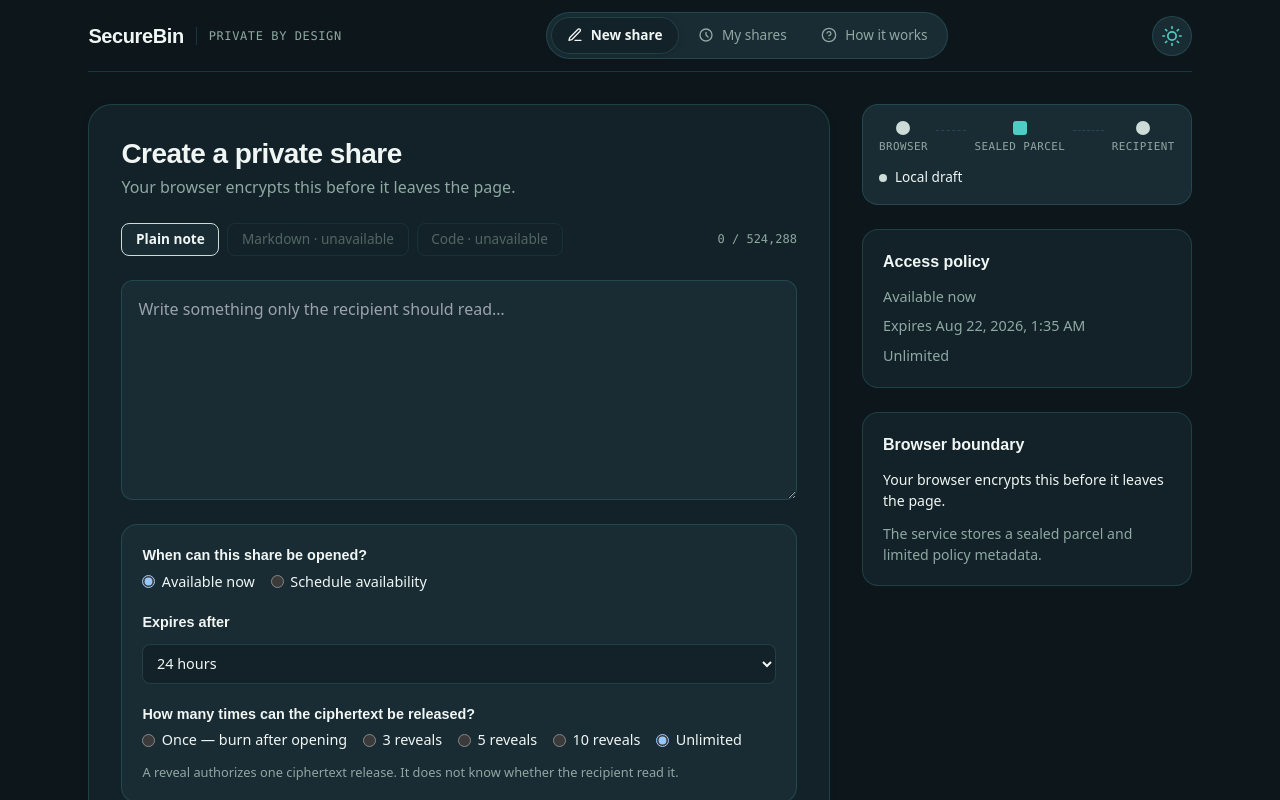
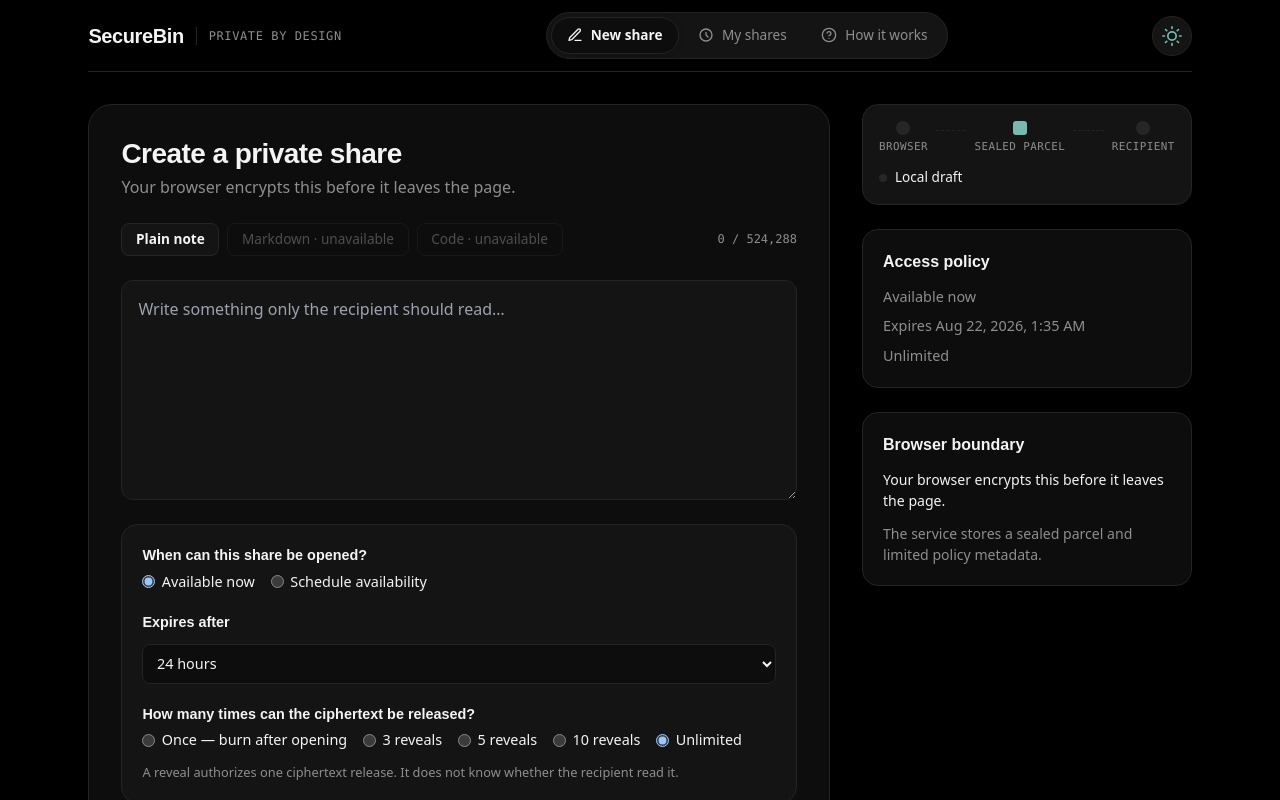
Before and after one commit to adithyarao2605/SecureBin, a Next.js app: page / in a window 1280 px wide. Shown: the top 800 px of the page. Built offline with nearby package versions, Linux system fonts and the light colour scheme.

Commit message:
style(theme): apply Stitch OLED pure black dark theme with mineral green accents

```diff
--- a/app/globals.css
+++ b/app/globals.css
@@ -8,6 +8,7 @@
   --deep-slate: #2d4148;
   --mineral: #2f7071;
   --mineral-hover: #0d5759;
+  --on-primary: #ffffff;
   --copper: #b86848;
   --mist: #dce9e3;
   --line: color-mix(in srgb, var(--ink) 18%, transparent);
@@ -25,36 +26,38 @@
 
 :root[data-theme="dark"],
 .dark {
-  --linen: #0d171b;
-  --ink: #f0f6f4;
-  --deep-slate: #cddcd7;
-  --mineral: #4ecdc4;
-  --mineral-hover: #6ee7b7;
-  --copper: #e07a5f;
-  --mist: #1a2c33;
-  --line: rgba(78, 205, 196, 0.18);
-  --muted-ink: #8ea8a2;
-  --surface-bg: #132228;
-  --surface-subtle: #192b33;
-  --focus-ring: #4ecdc4;
+  --linen: #000000;
+  --ink: #f4f4f4;
+  --deep-slate: #262626;
+  --mineral: #79b8b0;
+  --mineral-hover: #94d4cb;
+  --on-primary: #000000;
+  --copper: #e29b85;
+  --mist: #161616;
+  --line: #242424;
+  --muted-ink: #8e8e8e;
+  --surface-bg: #0d0d0d;
+  --surface-subtle: #141414;
+  --focus-ring: #79b8b0;
 
   color-scheme: dark;
 }
 
 @media (prefers-color-scheme: dark) {
   :root[data-theme="system"] {
-    --linen: #0d171b;
-    --ink: #f0f6f4;
-    --deep-slate: #cddcd7;
-    --mineral: #4ecdc4;
-    --mineral-hover: #6ee7b7;
-    --copper: #e07a5f;
-    --mist: #1a2c33;
-    --line: rgba(78, 205, 196, 0.18);
-    --muted-ink: #8ea8a2;
-    --surface-bg: #132228;
-    --surface-subtle: #192b33;
-    --focus-ring: #4ecdc4;
+    --linen: #000000;
+    --ink: #f4f4f4;
+    --deep-slate: #262626;
+    --mineral: #79b8b0;
+    --mineral-hover: #94d4cb;
+    --on-primary: #000000;
+    --copper: #e29b85;
+    --mist: #161616;
+    --line: #242424;
+    --muted-ink: #8e8e8e;
+    --surface-bg: #0d0d0d;
+    --surface-subtle: #141414;
+    --focus-ring: #79b8b0;
 
     color-scheme: dark;
   }
@@ -687,7 +690,8 @@ button {
 
 .primary-button {
   background: var(--mineral);
-  color: #ffffff;
+  color: var(--on-primary);
+  font-weight: 600;
 }
 
 .primary-button:hover:not(:disabled) {
```
